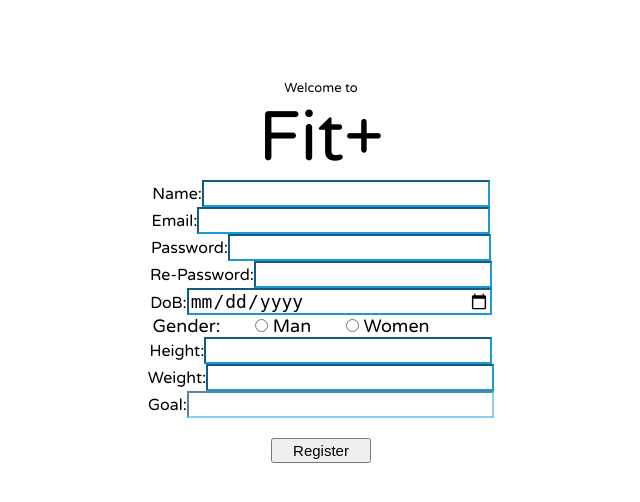
After one commit to zfah01/Fit-, a PHP site: page /register.php in a window 1280 px wide. The commit adds this page. Shown: the top 502 px of the page, without its empty margins (319-959 px from the left). Run offline with PHP 8.4, Linux system fonts and the light colour scheme.

Commit message:
register

```diff
--- /dev/null
+++ b/register.php
@@ -0,0 +1,136 @@
+<?php
+
+?>
+<!DOCTYPE html>
+<html lang="en">
+<head>
+    <meta charset="UTF-8">
+    <meta name="viewport" content="width=device-width, initial-scale=1, minimum-scale=1, maximum-scale=1, user-scalable=0",shrink-to-fit=no" />
+    <meta name="apple-mobile-web-app-capable" content="yes">
+    <meta name="mobile-web-app-capable" content="yes">
+
+    <title>Fit+</title>
+    <link rel="apple-touch-icon" sizes="128x128" href="img/icon101.png">
+    <link rel="icon" sizes="192x192" href="img/icon101.png">
+    <link href="https://fonts.googleapis.com/icon?family=Material+Icons" rel="stylesheet">
+    <link href="https://fonts.googleapis.com/css2?family=Varela+Round&display=swap" rel="stylesheet">
+    <link rel="stylesheet" href="style.css">
+    <style>
+        body{
+            text-align: center;
+            font-family: 'Varela Round', sans-serif;
+        }
+        .fit{
+            font-size: 70px;
+            margin: auto;
+
+        }
+        .welcome{
+            margin-top: 80px;
+            margin-bottom: 0;
+            font-size: 13px;
+        }
+
+        .name{
+            margin-left: auto;
+            margin-right: auto;
+            font-size: 18px;
+            width: 280px;
+            border-color: #1c9ad5;
+        }
+        .email{
+            margin-left: auto;
+            margin-right: auto;
+            font-size: 18px;
+            width: 285px;
+            border-color: #1c9ad5;
+        }
+        .pass{
+            margin-left: auto;
+            margin-right: auto;
+            font-size: 18px;
+            width: 255px;
+            border-color: #1c9ad5;
+        }
+        .pass1{
+            margin-left: auto;
+            margin-right: auto;
+            font-size: 18px;
+            width: 230px;
+            border-color: #1c9ad5;
+        }
+        .dob{
+            margin-left: auto;
+            margin-right: auto;
+            font-size: 18px;
+            width: 300px;
+            border-color: #1c9ad5;
+            background-color: white;
+        }
+        .gender{
+            margin-left: auto;
+            margin-right: 60px;
+            font-size: 18px;
+            border-color: #1c9ad5;
+
+        }
+        .height{
+            margin-left: auto;
+            margin-right: auto;
+            font-size: 18px;
+            width: 280px;
+            border-color: #1c9ad5;
+        }
+        .weight{
+            margin-left: auto;
+            margin-right: auto;
+            font-size: 18px;
+            width: 280px;
+            border-color: #1c9ad5;
+        }
+        .goal{
+            margin-left: auto;
+            margin-right: auto;
+            font-size: 18px;
+            width: 299px;
+            border-color: #89cff0;
+        }
+        .manwomen{
+            margin-left: 30px;
+            margin-right: auto;
+            font-size: 18px;
+        }
+        button{
+            width: 100px;
+            height: 25px;
+            font-size: 15px;
+            margin: auto;
+        }
+
+    </style>
+</head>
+
+<body>
+<p class="welcome">Welcome to </p>
+<p class="fit"> Fit+ </p>
+<form method="post" action="register.php">
+    <label>Name:<input type="text" class="name" name="name"></label><br>
+    <label>Email:<input type="email" class="email" name="email"></label><br>
+    <label>Password:<input type="password" class="pass" name="password"></label><br>
+    <label>Re-Password:<input type="password" class="pass1" name="password1"></label><br>
+    <label>DoB:<input type="date" class="dob" name="dob"></label><br>
+    <label class="gender">Gender:
+        <label><input class="manwomen" type="radio" name="gender" value="man"> Man</label>
+        <label><input class="manwomen" type="radio" name="gender" value="women"> Women</label>
+    </label><br>
+    <label>Height:<input type="text" class="height" name="height"></label><br>
+    <label>Weight:<input type="text" class="weight" name="weight"></label><br>
+    <label>Goal:<input type="text" class="goal" name="goal"></label><br><br>
+
+    <button type="submit" id="register"> Register </button><br><br>
+
+
+
+</form>
+</body>
+</html>
```
Also changed, not shown: login.php (+35 -13 lines).
